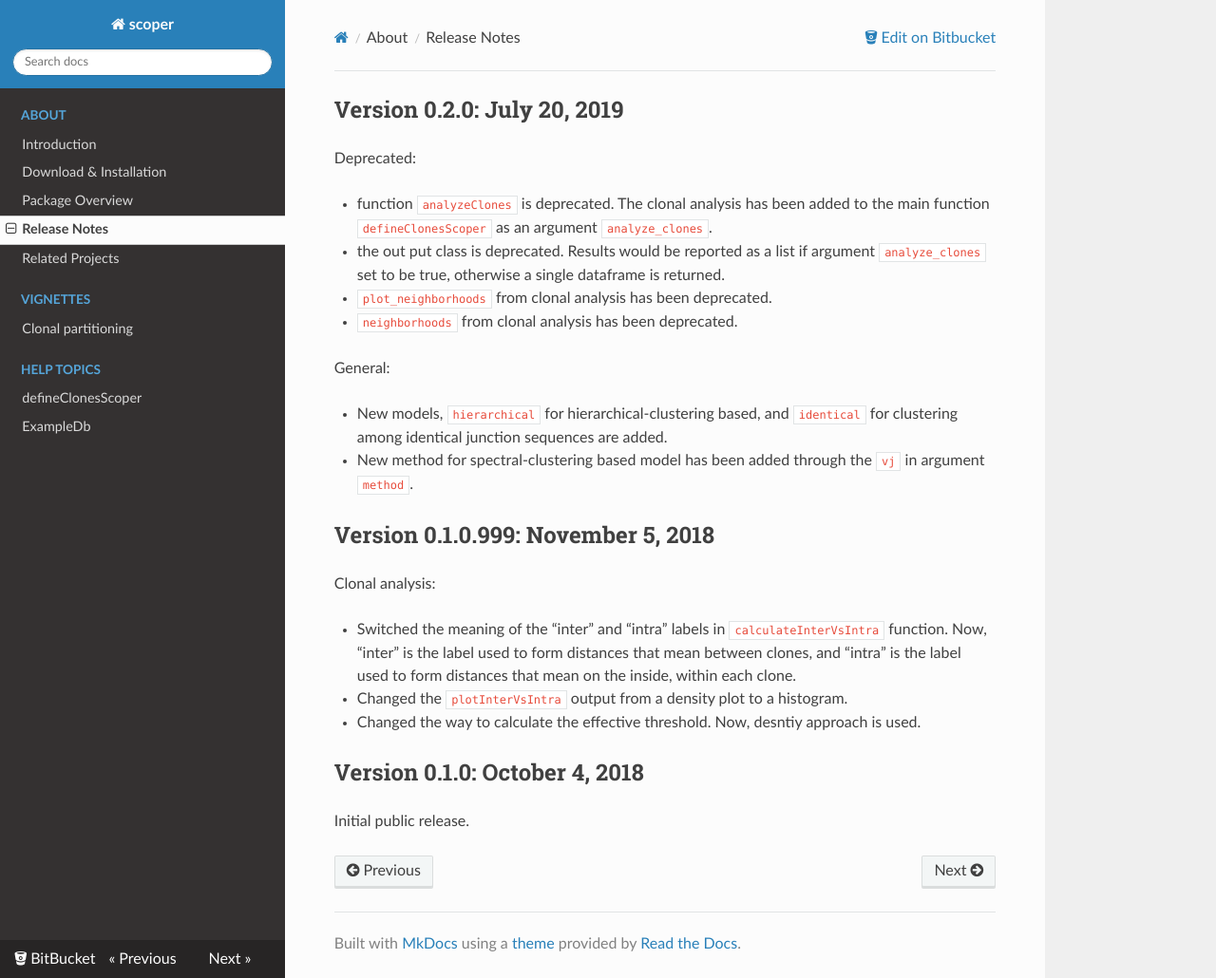
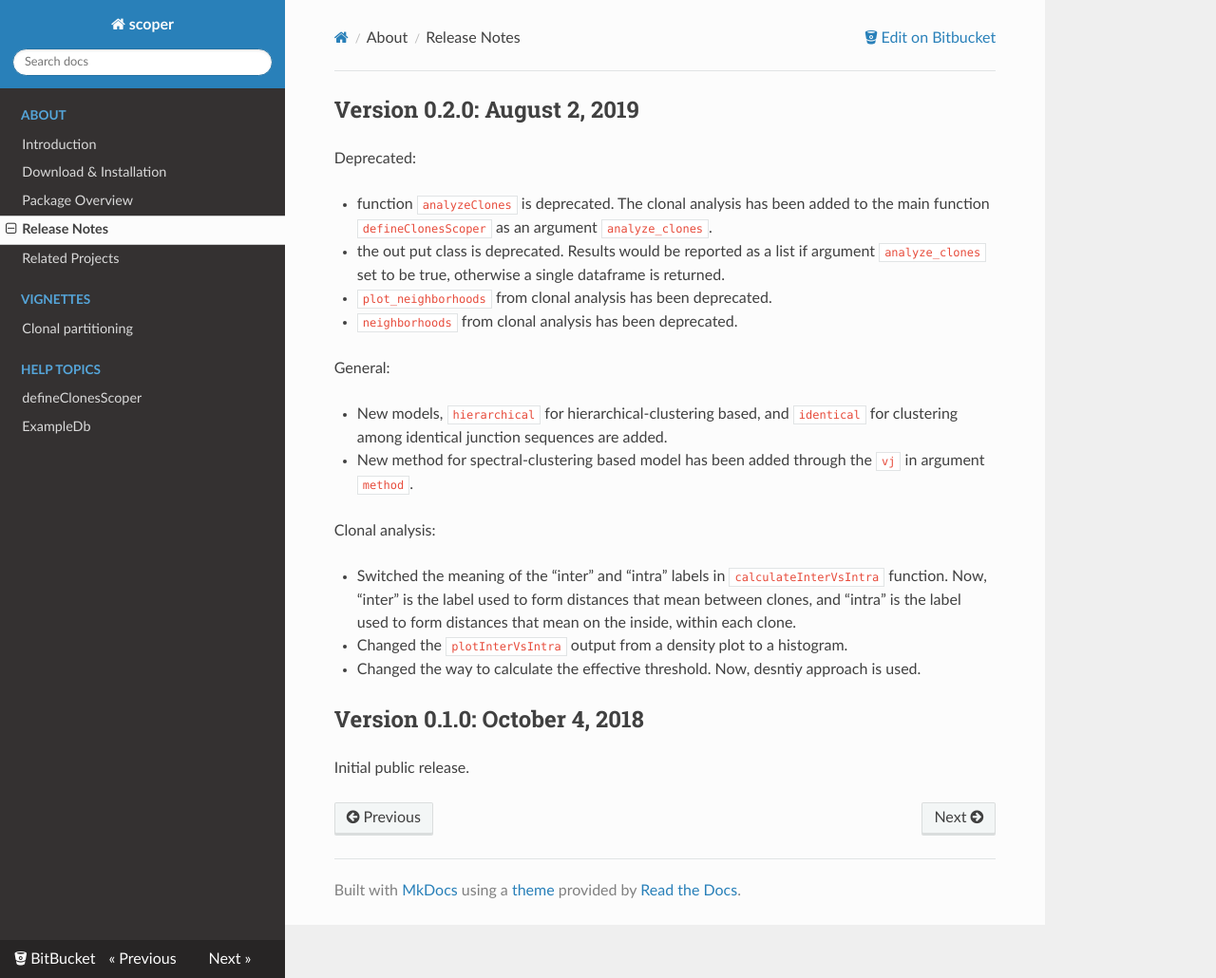
Before and after one commit to immcantation/scoper, an MkDocs documentation site: the page built from docs/news.md, in a window 1280 px wide and 1030 px high. Shown: the whole window at 95% size. Built offline with MkDocs 1.6.1, drawn with Linux system fonts in a browser that asks for light colours; nearby versions of some CDN libraries; old or Windows-style settings are respelled for this version of MkDocs.

Commit message:
add files...

```diff
--- a/docs/news.md
+++ b/docs/news.md
@@ -1,4 +1,4 @@
-Version 0.2.0:  July 20, 2019
+Version 0.2.0:  August 2, 2019
 -------------------------------------------------------------------------------
 
 Deprecated:
@@ -18,10 +18,6 @@ General:
 + New method for spectral-clustering based model has been added through the
   `vj` in argument `method`.
 
-
-Version 0.1.0.999:  November 5, 2018
--------------------------------------------------------------------------------
-
 Clonal analysis:
 
 + Switched the meaning of the "inter" and "intra" labels in
@@ -31,8 +27,8 @@ Clonal analysis:
 
 + Changed the `plotInterVsIntra` output from a density plot to a histogram.
 
-+ Changed the way to calculate the effective threshold. Now, desntiy approach is
-  used.
++ Changed the way to calculate the effective threshold. Now, desntiy approach
+  is used.
 
 
 Version 0.1.0:  October 4, 2018
```
Also changed, not shown: docs/vignettes/Scoper-Vignette.md (+1 -1 lines), 1 other file.
